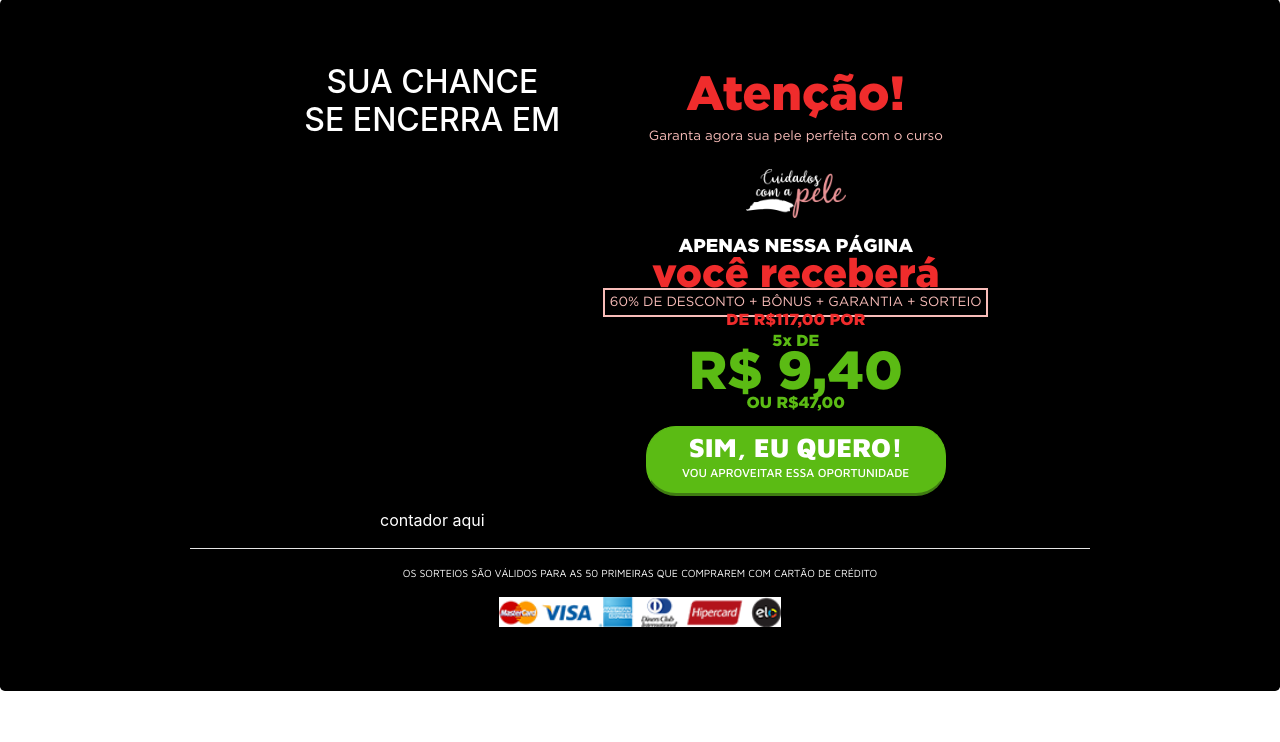
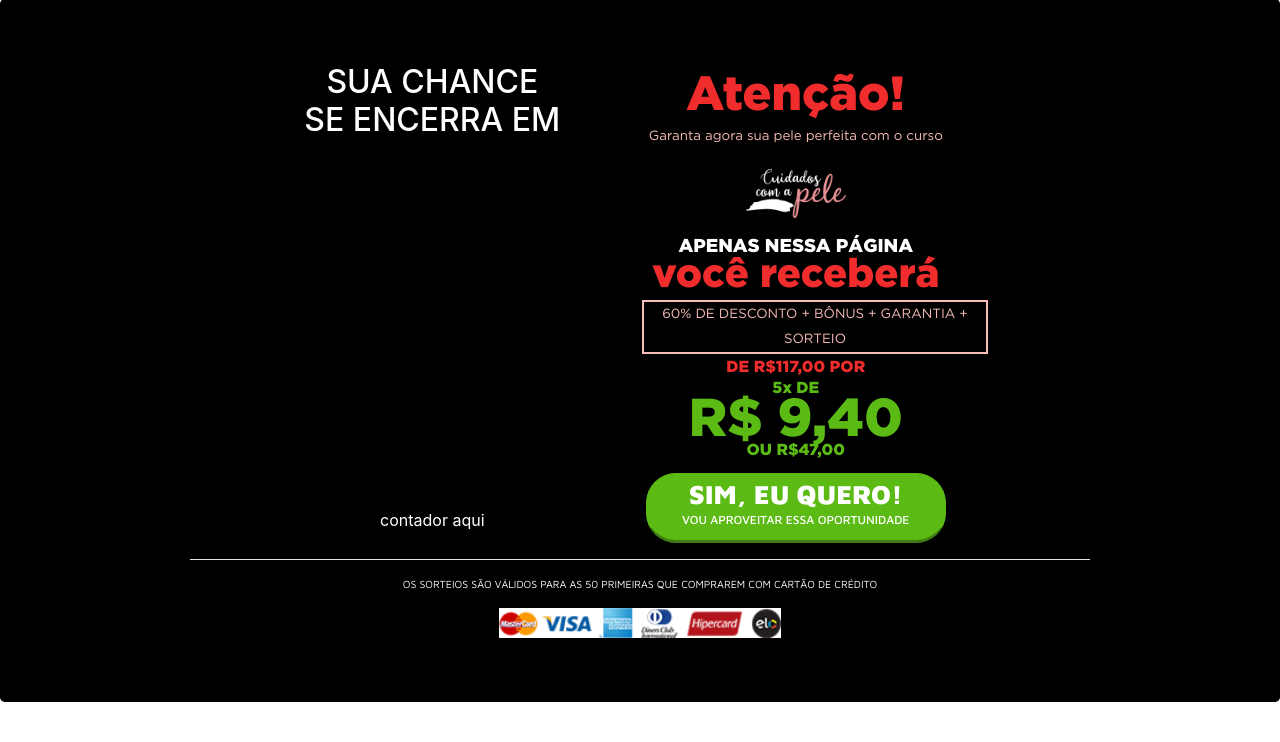
Before and after one commit to jvcalassio/jvcalassio.github.io, a PHP site: page / in a window 1280 px wide. Shown: the part 3150-3892 px from the top of the page. Run offline with PHP 8.4, Linux system fonts and the light colour scheme.

Commit message:
pequenas alteracoes

```diff
--- a/landing-page/css/styles.css
+++ b/landing-page/css/styles.css
@@ -457,12 +457,12 @@
     border: 2px solid var(--main-pink);
     /*padding: 5px 5px 5px 5px;*/
     line-height: 25px;
-    /*margin-bottom: 10px;
+    margin-bottom: 10px;
     margin-top: 20px;
     max-width:400px;
     margin-left:10%;
     padding-left:5px;
-    padding-right:5px;*/
+    padding-right:5px;
 }
 
 .seventh-block .part2 .price-1 {
```
